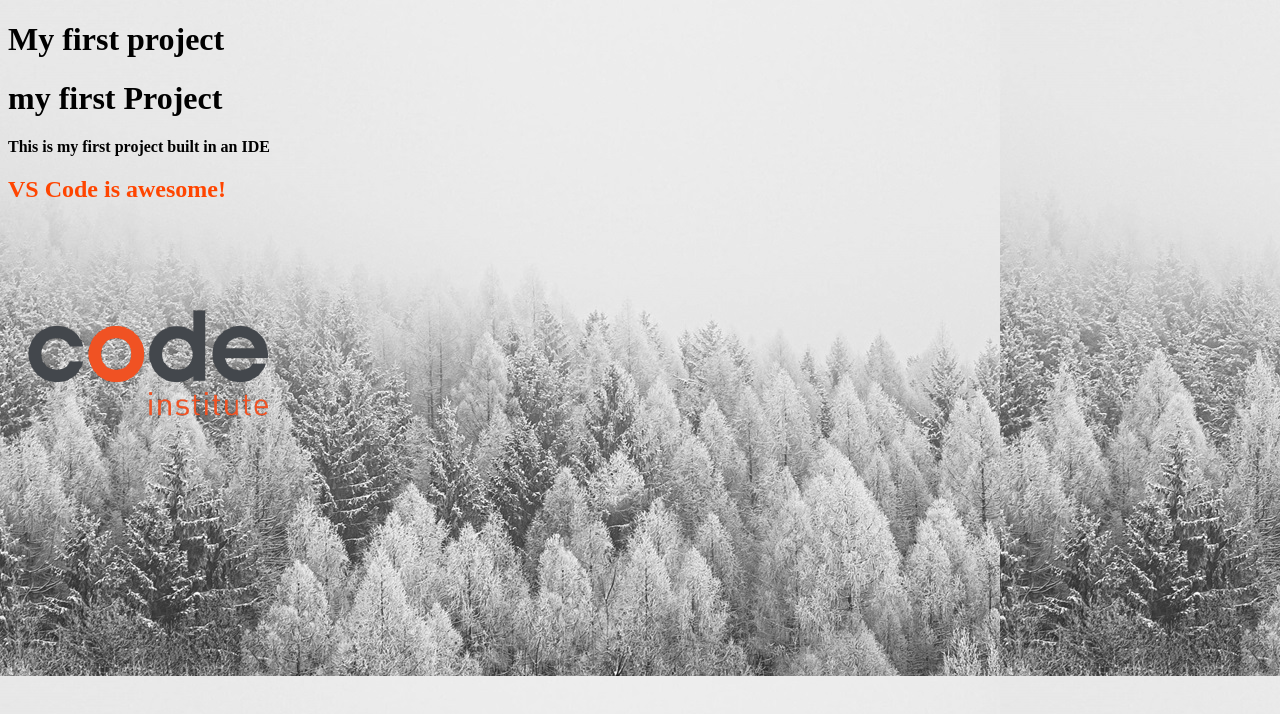
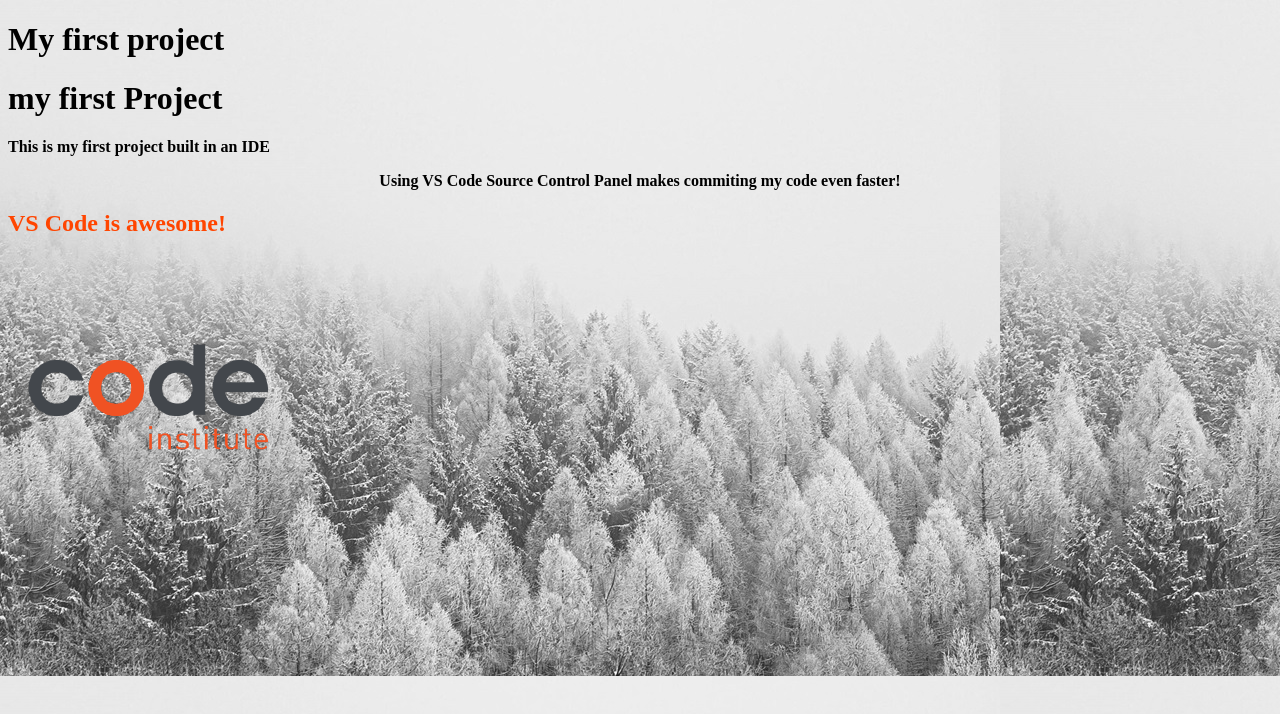
Before and after one commit to IrinaAdeniyi/my-first-project, a plain HTML site: page index.html in a window 1280 px wide. Drawn offline with Linux system fonts and the light colour scheme.

Commit message:
Add new paragraph and style it using class

```diff
--- a/assets/css/styles.css
+++ b/assets/css/styles.css
@@ -15,3 +15,7 @@ h2 {
 p {
     font-weight: bold;
 }
+
+.text-center {
+    text-align: center;
+}
--- a/index.html
+++ b/index.html
@@ -10,6 +10,7 @@
     <h1>My first project</h1>
     <h1>my first Project</h1>
     <p>This is my first project built in an IDE</p>
+    <p class="text-center">Using VS Code Source Control Panel makes commiting my code even faster!</p>
     <h2>VS Code is awesome!</h2>
     <img src="assets/images/01-02-02_ci-logo.png" alt="Code Institute Logo">
 </body>
```
